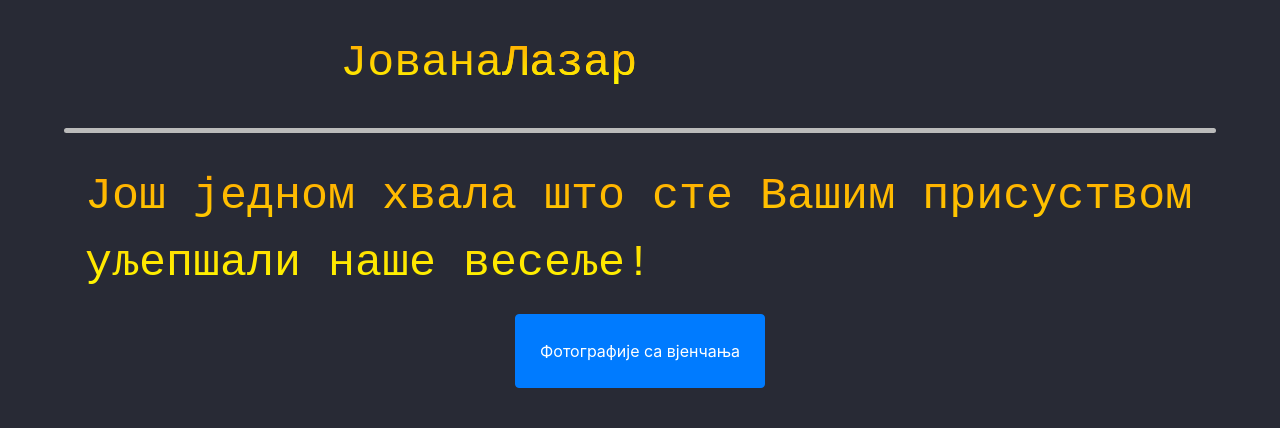
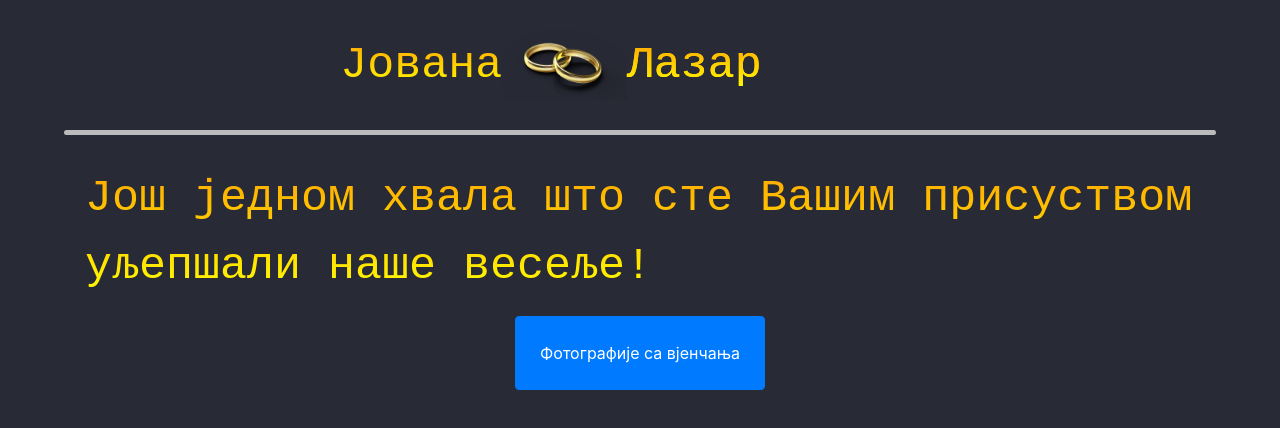
Before and after one commit to lazarpmf/JovanaLazar, a plain HTML site: page index.html in a window 1280 px wide. Drawn offline with nearby package versions, Linux system fonts and the light colour scheme.

Commit message:
Update index.html
image update

```diff
--- a/index.html
+++ b/index.html
@@ -19,7 +19,7 @@
 <body>
 	<div class="container">
 	<div class="header">
-		<span class="name">Јована<img src="img/rings-2634929_1280.png" alt="" ><span class="name">Лазар</span></span>
+		<span class="name">Јована<img src="rings-2634929_1280.png" alt="" ><span class="name">Лазар</span></span>
 	</div>
 	</div>
 	<hr class="rounded">
```
